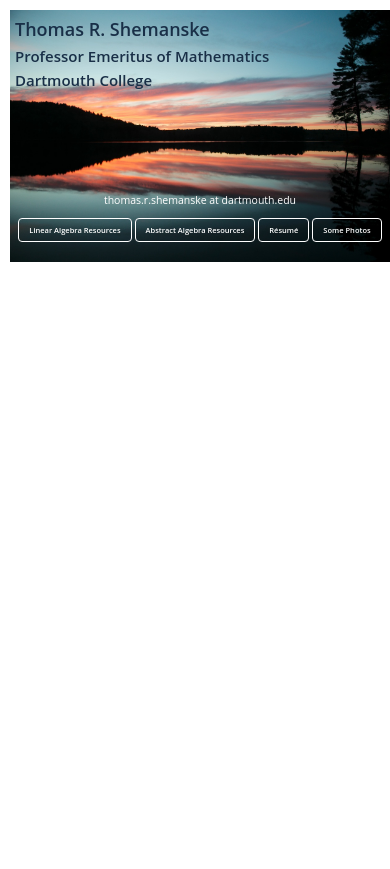
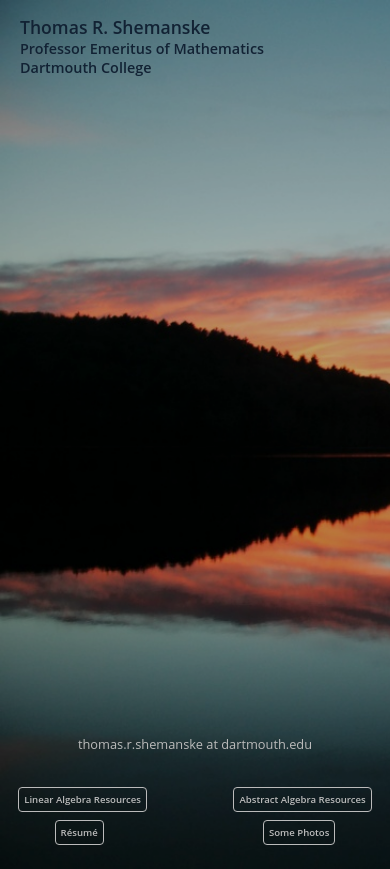
Before and after one commit to trshemanske/trshemanske.github.io, a plain HTML site: page index.html in a window 390 px wide. Before the commit the page ends 844 px from the top, so only its background shows below. Drawn offline with Linux system fonts and the light colour scheme.

Commit message:
Full screen verison; slower fade in; better responsive behavior

```diff
--- a/css/trs-style-flex.css
+++ b/css/trs-style-flex.css
@@ -1,96 +1,46 @@
-/* Reset a few parameters in skeleton */
+body {
+  font-family: "SourceSansPro", "Open Sans", "Helvetica Neue", Helvetica, Arial, sans-serif;
+  margin: 0;
+}
+
+.container {
+  background-color: black;
+}
+
 a {
   color: white;
   text-decoration: none;
   font-weight: 600;
-  padding: 10px;
-}
-
-a:hover {
-  color: #ddd;
-}
-
-td, th {
-  border-bottom: 0;
-}
-
-/* .container (960px) set in skeleton.css with media break options */
-.container {
-  padding: 10px;
-}
-
-/* End reset */
-body {
-  font-family: "SourceSansPro", "Open Sans", "Helvetica Neue", Helvetica, Arial, sans-serif;
+  padding: 30px;
 }
 
 .bg-wrapper {
-  position: relative;
-  padding: 5px;
    background-image: url('../images/StockerPond.jpg');
-  -webkit-animation: fadein 3s;
+   -webkit-animation: fadein 12s;
    /* Safari, Chrome and Opera > 12.1 */
-  -moz-animation: fadein 3s;
+   -moz-animation: fadein 12s;
    /* Firefox < 16 */
-  -ms-animation: fadein 3s;
+   -ms-animation: fadein 12s;
    /* Internet Explorer */
-  -o-animation: fadein 3s;
+   -o-animation: fadein 12s;
    /* Opera < 12.1 */
-  animation: fadein 3s;
+   animation: fadein 12s;  /* Active in chrome */
    background-repeat: no-repeat;
-  background-size: contain;
-  width: 100%;
-  min-height: 800px;
-  height: auto;
-
-
+   background-size: cover;
  }
-
-.bg-wrapper  .name{
-  font-size: 120%;
-  font-weight: 600;
-  color: #192f47;
-}
-
-.bg-wrapper  .title{
-  font-size: 100%;
-  font-weight: 600;
-  color: #192f47;
-}
-
 
  @keyframes fadein {
   from {
     opacity: .1;
   }
-
   to {
     opacity: 1;
   }
 }
 
-.link a:hover {
-  background-color: rgba(255, 255, 255, 0.175);
-}
-
-.link a:active {
-  background-color: rgba(255, 255, 255, 0.275);
-}
-
-.title{
-  font-size: 100%;
-  color:  #192f47;
-}
-
-.bottom-nav-email{
-  display: flex;
-  flex-direction: row;
-  height: 100%;
-  justify-content:space-evenly;
-  padding-top: 49%;
-  padding-bottom: 10px;
-  color: white;
-  font-size: 100%;
+a:hover, a:active {
+  color: #ddd;
+  background-color: #666;
 }
 
 .link{
@@ -100,47 +50,71 @@ body {
   border-radius: 4px;
 }
 
+
+.bg-wrapper  .name{
+  font-size: 110%;
+  font-weight: 600;
+  color: #192f47;
+  padding: 15px 0 0 20px;
+}
+
+.bg-wrapper  .title{
+  font-size: 90%;
+  font-weight: 600;
+  color: #192f47;
+  padding-left: 20px;
+}
+
+/*.title{
+  font-size: 100%;
+  color:  #192f47;
+
+}
+*/
+
+.bottom-nav-email{
+  display: flex;
+  flex-direction: row;
+  /*height: 100%;*/
+  justify-content:center;
+  color: white;
+  font-size: 100%;
+  padding-top: 78vh;
+  padding-bottom: 40px;
+}
+
+.link{
+  border: solid white 1px;
+  border-radius: 4px;
+  padding-top: 5px;
+  padding-bottom: 5px;
+}
+
 .bottom-nav-links{
   display: flex;
   flex-direction: row;
   flex-wrap: wrap;
-  column-gap: 10px;
+  column-gap: 30px;
   justify-content:center;
+
+  /*justify-content: space-evenly;*/
+  align-items: center;
   color: white;
-  font-size: 100%;
+  font-size: 80%;
+  padding-bottom: 30px;
 }
 
-@media only screen and (min-width: 1024px) and (max-width: 1149px) {
+/* @media only screen and (min-width: 1000px) and (max-width: 1199px) {
   .bottom-nav-email{
-    padding-top: 47%;
+    padding-top: 75vh;
   }
 }
 
 
-@media only screen and (min-width: 930px) and (max-width: 1023px) {
+@media only screen and (min-width: 750px) and (max-width: 999px) {
+
   .bottom-nav-email{
-    padding-top: 44%;
-  }
-}
-
-@media only screen and (min-width: 800px) and (max-width: 929px) {
-  .bottom-nav-email{
-    padding-top: 42%;
-  }
-}
-
-@media only screen and (min-width: 700px) and (max-width: 799px) {
-  .bottom-nav-email{
-    padding-top: 39%;
-  }
-  .bottom-nav-links{
-    font-size: 80%;
-  }
-}
-
-@media only screen and (min-width: 600px) and (max-width: 699px) {
-  .bottom-nav-email{
-    padding-top: 35%;
+    padding-top: 50vh;
     font-size:90%;
   }
   .bottom-nav-links{
@@ -148,23 +122,147 @@ body {
   }
 }
 
-@media only screen and (min-width: 500px) and (max-width: 599px) {
+
+@media only screen and (min-width: 550px) and (max-width: 749px) {
   .bottom-nav-email{
-    padding-top: 30%;
+    padding-top: 44%;
+  }
+}
+*/
+/*
+@media only screen and (min-width: 400px) and (max-width: 549px) {
+  .bottom-nav-email{
+    padding-top: 42%;
+    font-size: 90%;
+  }
+  .bottom-nav-links{
+    font-size: 80%;
+    column-gap: 20px;
+    }
+}
+
+@media only screen and (max-width: 399px) {
+  .bottom-nav-email{
+    padding-top: 39%;
+    padding-bottom: 20px;
+  }
+  .bottom-nav-links{
+    font-size: 80%;
+    }
+}
+*/
+@media only screen and (min-width: 800px) and (max-width: 1299px) {
+  .bottom-nav-email{
+    padding-top: 75vh;
+    font-size:90%;
+  }
+  .bottom-nav-links{
+    font-size: 70%;
+    justify-content: center;
+    align-items: center;
+
+     column-gap: 30px;
+  }
+}
+
+@media only screen and (min-width: 600px) and (max-width: 799px) {
+  .bottom-nav-email{
+    padding-top: 75vh;
+    font-size:90%;
+  }
+  .bottom-nav-links{
+    font-size: 70%;
+    justify-content: space-around;
+     align-items: center;
+     row-gap: 30px;
+     column-gap: 150px;
+  }
+}
+
+@media only screen and (min-width: 416px) and (max-width: 599px) {
+  .bottom-nav-email{
+    padding-top: 75vh;
     font-size:80%;
   }
   .bottom-nav-links{
      font-size: 60%;
+     row-gap: 20px;
+     column-gap: 140px;
+     justify-content: space-around;
+     align-items: center;
+   }
+   a{
+    padding: 5px;
+  }
+}
+@media only screen and (min-width: 376px) and (max-width: 415px) {
+  .bottom-nav-email{
+    padding-top: 78vh;
+    font-size:80%;
+  }
+  .bottom-nav-links{
+     font-size: 60%;
+     row-gap: 20px;
+     column-gap: 50px;
+     justify-content: space-around;
+     align-items: center;
+   }
+   a{
+    padding: 5px;
   }
 }
 
-@media only screen and (max-width: 499px) {
+@media only screen and (max-width: 375px) {
   .bottom-nav-email{
-    padding-top: 27%;
-    font-size:70%;
+    padding-top: 78vh;
+    font-size:80%;
   }
   .bottom-nav-links{
-     font-size: 50%;
-     column-gap: 3px;
+     font-size: 60%;
+     /*flex-direction: column;
+     row-gap: 20px;*/
+    justify-content: space-around;
+    align-items: center;
+    row-gap: 15px;
+    padding-bottom: 20px;
+   }
+   .bg-wrapper  .name{
+    font-size: 90%;
+    font-weight: 600;
+    color: #192f47;
+    padding: 10px 0 0 15px;
+  }
+
+  .bg-wrapper  .title{
+    font-size: 80%;
+    font-weight: 600;
+    color: #192f47;
+    padding-left: 15px;
+  }
+  .link{
+    padding-top: 3px;
+    padding-bottom: 3px;
+  }
+
+  a{
+    padding: 5px;
   }
 }
+
+
+/* Mobile first break points */
+/* Larger than mobile
+@media (min-width: 400px) {}
+
+Larger than phablet (also point when grid becomes active)
+@media (min-width: 550px) {}
+
+Larger than tablet
+@media (min-width: 750px) {}
+
+Larger than desktop
+@media (min-width: 1000px) {}
+
+Larger than Desktop HD
+@media (min-width: 1200px) {}
+*/
--- a/index.html
+++ b/index.html
@@ -9,8 +9,8 @@
 
   <!-- CSS - using the Skeleton framework for typography -->
   <!-- http://getskeleton.com/-->
-  <link rel="stylesheet" href="css/skeleton.css">
-  <link rel="stylesheet" href="css/normalize.css">
+  <!--link rel="stylesheet" href="css/skeleton.css">
+  <link rel="stylesheet" href="css/normalize.css"-->
 
   <link rel="stylesheet" href="css/trs-style-flex.css">
   <link rel="icon" href="./favicon.ico" type="image/x-icon">
@@ -29,23 +29,25 @@
       </div>
 
       <div class="bottom-nav-links">
-        <p class="link">
-          <a href="https://math.dartmouth.edu/~trs/linear-algebra-resources.php" target="_blank">Linear Algebra
+        <div>
+          <a class="link" href="https://math.dartmouth.edu/~trs/linear-algebra-resources.php" target="_blank">Linear Algebra
             Resources</a>
-        </p>
+        </div>
 
-        <p class="link">
-          <a href="https://math.dartmouth.edu/~trs/abstract-algebra-resources.php" target="_blank">Abstract Algebra
+        <div>
+          <a class="link" href="https://math.dartmouth.edu/~trs/abstract-algebra-resources.php" target="_blank">Abstract
+            Algebra
             Resources</a>
-        </p>
+        </div>
 
-        <p class="link">
-          <a href="https://math.dartmouth.edu/~trs/newvita-personal/resume-trs-sanitized.pdf" target="_blank">R&eacute;sum&eacute;</a>
-        </p>
+        <div>
+          <a class="link" href="https://math.dartmouth.edu/~trs/newvita-personal/resume-trs-sanitized.pdf"
+            target="_blank">R&eacute;sum&eacute;</a>
+        </div>
 
-        <p class="link">
-          <a href="https://hecke.dartmouth.edu/pw-photos/" target="_blank">Some Photos</a>
-        </p>
+        <div>
+          <a class="link" href="https://hecke.dartmouth.edu/pw-photos/" target="_blank">Some Photos</a>
+        </div>
       </div>
 
     </div> <!-- End bottom-nav -->
```
Lines whose indentation alone changed are shown as unchanged.
